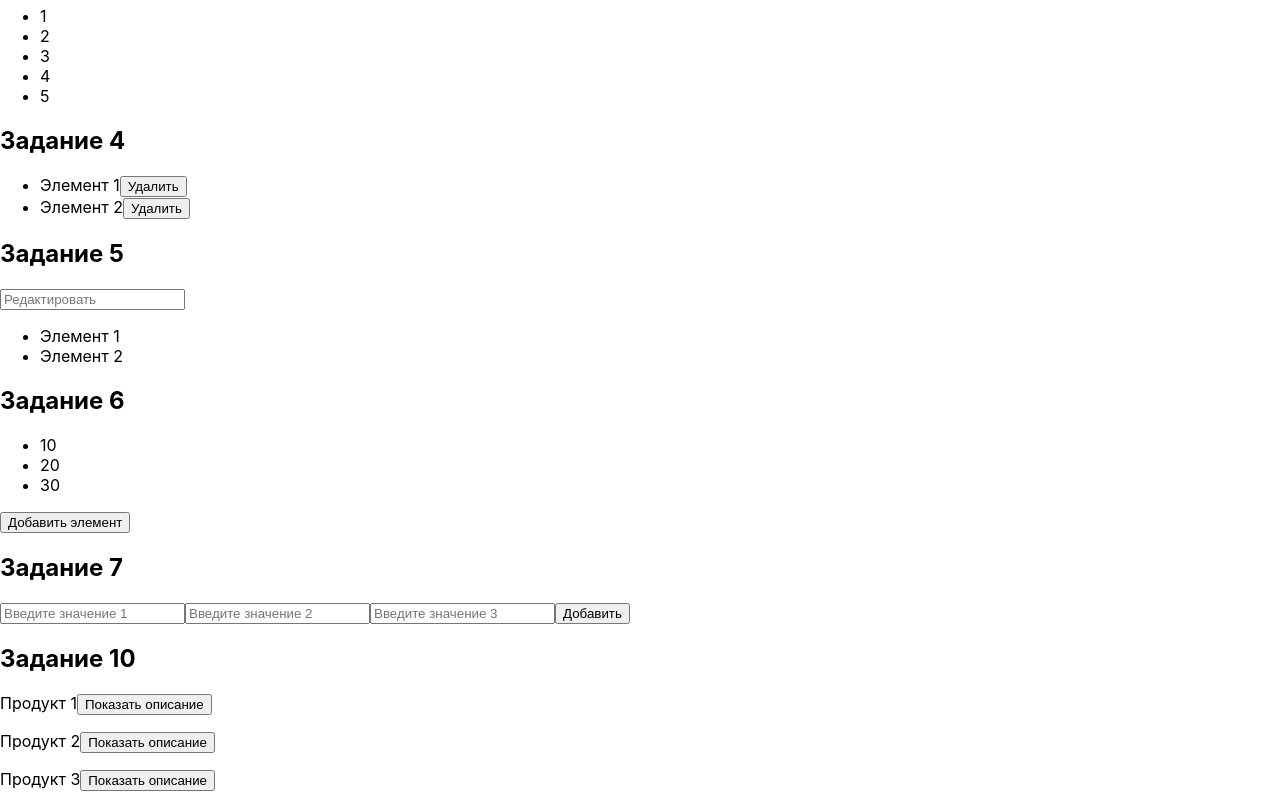
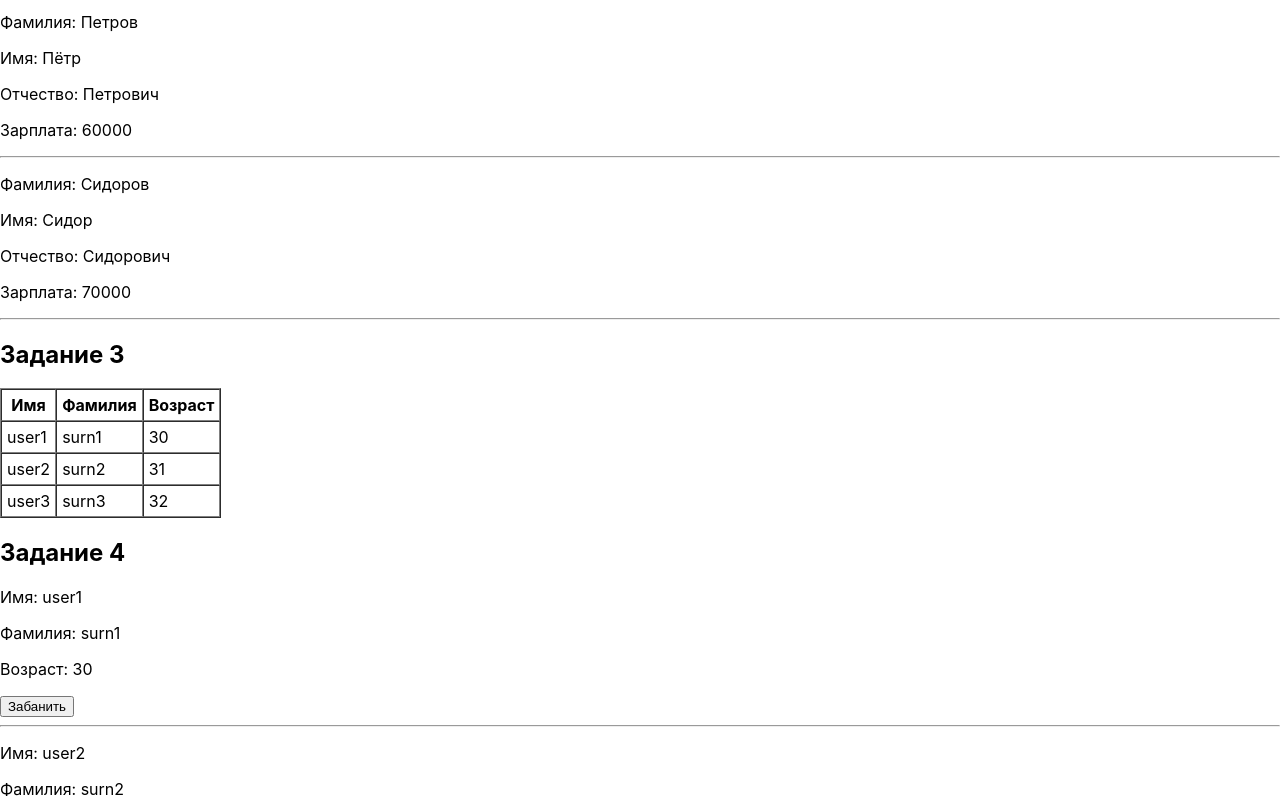
Before and after one commit to ShamarBey/React_tasks, a React (Create React App) app in the folder my-app/: page / in a window 1280 px wide. Shown: the part 380-1180 px from the top of the page. Built offline with nearby package versions, Linux system fonts and the light colour scheme.

Commit message:
Задание 78-87

```diff
--- a/my-app/src/App.js
+++ b/my-app/src/App.js
@@ -1,186 +1,125 @@
 import React, { useState } from 'react';
+import { v4 as uuidv4 } from 'uuid'; // Для генерации уникальных id
 
+// Компонент User (простой текст)
+function User() {
+  return <p>Это компонент User!</p>;
+}
+
+// Компонент Employee (работник)
+function Employee({ surname, name, patronymic, salary }) {
+  return (
+    <div>
+      <p>Фамилия: {surname}</p>
+      <p>Имя: {name}</p>
+      <p>Отчество: {patronymic}</p>
+      <p>Зарплата: {salary}</p>
+      <hr />
+    </div>
+  );
+}
+
+// Компонент User (таблица)
+function UserTableRow({ name, surname, age }) {
+  return (
+    <tr>
+      <td>{name}</td>
+      <td>{surname}</td>
+      <td>{age}</td>
+    </tr>
+  );
+}
+
+// Компонент User с кнопкой бана
+function UserWithBan({ id, name, surname, age, onBan }) {
+  return (
+    <div>
+      <p>Имя: {name}</p>
+      <p>Фамилия: {surname}</p>
+      <p>Возраст: {age}</p>
+      <button onClick={() => onBan(id)}>Забанить</button>
+      <hr />
+    </div>
+  );
+}
+
+// Основной компонент App
 function App() {
-  // Задание 1: Добавление нового элемента в массив
-  const [items, setItems] = useState([1, 2, 3]);
+  // Задание 1: Использование компонента User
+  const userComponents = [1, 2, 3].map((_, index) => <User key={index} />);
 
-  const addItem = () => {
-    setItems([...items, items.length + 1]);
-  };
+  // Задание 2: Использование компонента Employee
+  const employees = [
+    { surname: 'Иванов', name: 'Иван', patronymic: 'Иванович', salary: 50000 },
+    { surname: 'Петров', name: 'Пётр', patronymic: 'Петрович', salary: 60000 },
+    { surname: 'Сидоров', name: 'Сидор', patronymic: 'Сидорович', salary: 70000 },
+  ];
 
-  // Задание 2: Добавление текста из инпута в список
-  const [inputText, setInputText] = useState('');
-  const [listItems, setListItems] = useState(['Элемент 1', 'Элемент 2']);
+  // Задание 3: Массив users для таблицы
+  const users = [
+    { id: uuidv4(), name: 'user1', surn: 'surn1', age: 30 },
+    { id: uuidv4(), name: 'user2', surn: 'surn2', age: 31 },
+    { id: uuidv4(), name: 'user3', surn: 'surn3', age: 32 },
+  ];
 
-  const addListItem = () => {
-    if (inputText.trim()) {
-      setListItems([...listItems, inputText]);
-      setInputText('');
-    }
-  };
+  // Задание 4: Массив initUsers для компонента Users
+  const [initUsers, setInitUsers] = useState([
+    { id: uuidv4(), name: 'user1', surname: 'surn1', age: 30 },
+    { id: uuidv4(), name: 'user2', surname: 'surn2', age: 31 },
+    { id: uuidv4(), name: 'user3', surname: 'surn3', age: 32 },
+  ]);
 
-  // Задание 3: Возведение числа в квадрат
-  const [numbers, setNumbers] = useState([1, 2, 3, 4, 5]);
-
-  const squareNumber = (index) => {
-    const newNumbers = [...numbers];
-    newNumbers[index] = newNumbers[index] ** 2;
-    setNumbers(newNumbers);
-  };
-
-  // Задание 4: Удаление элемента из списка
-  const removeItem = (index) => {
-    const newListItems = listItems.filter((_, i) => i !== index);
-    setListItems(newListItems);
-  };
-
-  // Задание 5: Перенос текста li в инпут
-  const [editInput, setEditInput] = useState('');
-
-  const editItem = (text) => {
-    setEditInput(text);
-  };
-
-  // Задание 6: Добавление нового элемента в массив
-  const [newItems, setNewItems] = useState([10, 20, 30]);
-
-  const addNewItem = () => {
-    setNewItems([...newItems, newItems.length * 10 + 10]);
-  };
-
-  // Задание 7: Три инпута и добавление новой li
-  const [input1, setInput1] = useState('');
-  const [input2, setInput2] = useState('');
-  const [input3, setInput3] = useState('');
-  const [multiInputList, setMultiInputList] = useState([]);
-
-  const addMultiInputItem = () => {
-    if (input1.trim() && input2.trim() && input3.trim()) {
-      setMultiInputList([...multiInputList, { input1, input2, input3 }]);
-      setInput1('');
-      setInput2('');
-      setInput3('');
-    }
-  };
-
-  // Задание 8: Удаление элемента из списка с тремя инпутами
-  const removeMultiInputItem = (index) => {
-    const newMultiInputList = multiInputList.filter((_, i) => i !== index);
-    setMultiInputList(newMultiInputList);
-  };
-
-  // Задание 9: Перенос данных объекта в инпуты
-  const editMultiInputItem = (item) => {
-    setInput1(item.input1);
-    setInput2(item.input2);
-    setInput3(item.input3);
-  };
-
-  // Задание 10: Показ полного описания продукта
-  const [products] = useState([
-    { id: 1, name: 'Продукт 1', description: 'Описание продукта 1' },
-    { id: 2, name: 'Продукт 2', description: 'Описание продукта 2' },
-    { id: 3, name: 'Продукт 3', description: 'Описание продукта 3' },
-  ]);
-  const [showDescription, setShowDescription] = useState(null);
-
-  const toggleDescription = (id) => {
-    setShowDescription(showDescription === id ? null : id);
+  // Функция для бана пользователя
+  const banUser = (id) => {
+    setInitUsers(initUsers.filter((user) => user.id !== id));
   };
 
   return (
     <div>
-      {/* Задание 1: Добавление нового элемента в массив */}
+      {/* Задание 1: Использование компонента User */}
       <h2>Задание 1</h2>
-      <ul>
-        {items.map((item, index) => (
-          <li key={index}>{item}</li>
-        ))}
-      </ul>
-      <button onClick={addItem}>Добавить элемент</button>
+      {userComponents}
 
-      {/* Задание 2: Добавление текста из инпута в список */}
+      {/* Задание 2: Использование компонента Employee */}
       <h2>Задание 2</h2>
-      <input value={inputText} onChange={(e) => setInputText(e.target.value)} placeholder="Введите текст" />
-      <button onClick={addListItem}>Добавить в список</button>
-      <ul>
-        {listItems.map((item, index) => (
-          <li key={index}>
-            {item}
-            <button onClick={() => removeItem(index)}>Удалить</button>
-          </li>
-        ))}
-      </ul>
+      {employees.map((employee, index) => (
+        <Employee
+          key={index}
+          surname={employee.surname}
+          name={employee.name}
+          patronymic={employee.patronymic}
+          salary={employee.salary}
+        />
+      ))}
 
-      {/* Задание 3: Возведение числа в квадрат */}
+      {/* Задание 3: Таблица с пользователями */}
       <h2>Задание 3</h2>
-      <ul>
-        {numbers.map((number, index) => (
-          <li key={index} onClick={() => squareNumber(index)}>
-            {number}
-          </li>
-        ))}
-      </ul>
+      <table border="1" cellPadding="5" cellSpacing="0">
+        <thead>
+          <tr>
+            <th>Имя</th>
+            <th>Фамилия</th>
+            <th>Возраст</th>
+          </tr>
+        </thead>
+        <tbody>
+          {users.map((user) => (
+            <UserTableRow key={user.id} name={user.name} surname={user.surn} age={user.age} />
+          ))}
+        </tbody>
+      </table>
 
-      {/* Задание 4: Удаление элемента из списка */}
+      {/* Задание 4: Использование компонента User с кнопкой бана */}
       <h2>Задание 4</h2>
-      <ul>
-        {listItems.map((item, index) => (
-          <li key={index}>
-            {item}
-            <button onClick={() => removeItem(index)}>Удалить</button>
-          </li>
-        ))}
-      </ul>
-
-      {/* Задание 5: Перенос текста li в инпут */}
-      <h2>Задание 5</h2>
-      <input value={editInput} onChange={(e) => setEditInput(e.target.value)} placeholder="Редактировать" />
-      <ul>
-        {listItems.map((item, index) => (
-          <li key={index} onClick={() => editItem(item)}>
-            {item}
-          </li>
-        ))}
-      </ul>
-
-      {/* Задание 6: Добавление нового элемента в массив */}
-      <h2>Задание 6</h2>
-      <ul>
-        {newItems.map((item, index) => (
-          <li key={index}>{item}</li>
-        ))}
-      </ul>
-      <button onClick={addNewItem}>Добавить элемент</button>
-
-      {/* Задание 7: Три инпута и добавление новой li */}
-      <h2>Задание 7</h2>
-      <input value={input1} onChange={(e) => setInput1(e.target.value)} placeholder="Введите значение 1" />
-      <input value={input2} onChange={(e) => setInput2(e.target.value)} placeholder="Введите значение 2" />
-      <input value={input3} onChange={(e) => setInput3(e.target.value)} placeholder="Введите значение 3" />
-      <button onClick={addMultiInputItem}>Добавить</button>
-      <ul>
-        {multiInputList.map((item, index) => (
-          <li key={index}>
-            {item.input1}, {item.input2}, {item.input3}
-            <button onClick={() => removeMultiInputItem(index)}>Удалить</button>
-            <button onClick={() => editMultiInputItem(item)}>Редактировать</button>
-          </li>
-        ))}
-      </ul>
-
-      {/* Задание 10: Показ полного описания продукта */}
-      <h2>Задание 10</h2>
-      {products.map((product) => (
-        <div key={product.id}>
-          <p>
-            {product.name}
-            <button onClick={() => toggleDescription(product.id)}>
-              {showDescription === product.id ? 'Скрыть описание' : 'Показать описание'}
-            </button>
-          </p>
-          {showDescription === product.id && <p>{product.description}</p>}
-        </div>
+      {initUsers.map((user) => (
+        <UserWithBan
+          key={user.id}
+          id={user.id}
+          name={user.name}
+          surname={user.surname}
+          age={user.age}
+          onBan={banUser}
+        />
       ))}
     </div>
   );
```
